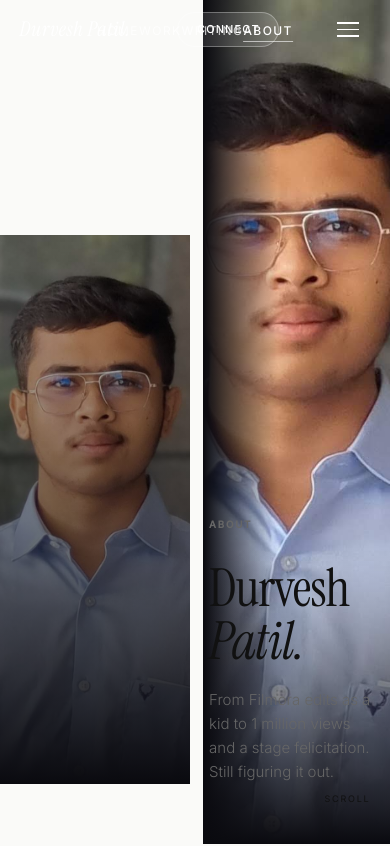
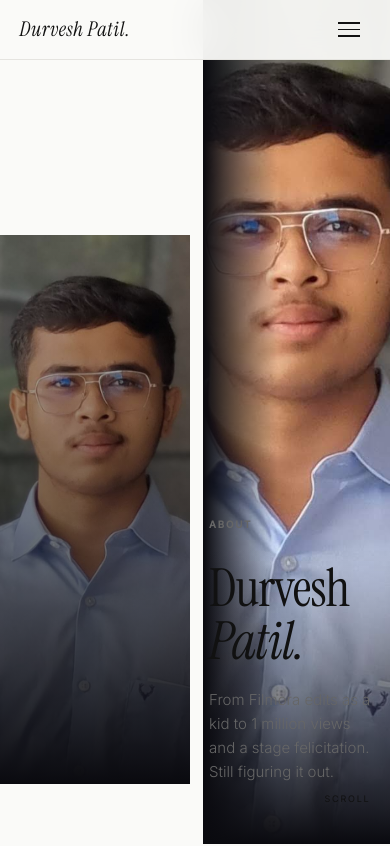
Before and after one commit to durveshpatil17/durvesh-portfolio-2026, a React (Vite) app: page /about in a window 390 px wide. Shown: the top 846 px of the page. Built offline with nearby package versions, Linux system fonts and the light colour scheme.

Commit message:
fix: responsive nav layout and photo positions

```diff
--- a/src/index.css
+++ b/src/index.css
@@ -12,6 +12,25 @@ html, body {
   scroll-behavior: auto;
   background: #FAFAF8;
   color: #111111;
+}
+
+/* Responsive visibility */
+.nav-links-desktop { display: none; }
+.nav-cta-desktop { display: none; }
+.nav-menu-btn { display: flex; }
+
+@media (min-width: 768px) {
+  .nav-links-desktop { display: flex; }
+  .nav-cta-desktop { display: block; }
+  .nav-menu-btn { display: none; }
+}
+
+.hero-desktop { display: none; }
+.hero-mobile { display: block; }
+
+@media (min-width: 1024px) {
+  .hero-desktop { display: block; }
+  .hero-mobile { display: none; }
 }
 
 /* Typography scale */
--- a/src/layout/Navbar.jsx
+++ b/src/layout/Navbar.jsx
@@ -13,44 +13,50 @@ export default function Navbar() {
   const [scrolled, setScrolled]   = useState(false);
   const [menuOpen, setMenuOpen]   = useState(false);
   const [onDark,   setOnDark]     = useState(true);
+  const [hovered,  setHovered]    = useState(false);
   const location = useLocation();
 
-  // Detect if we're in the dark hero zone
+  const isHomePage = location.pathname === '/';
+
+  // Detect if we're in the dark hero zone (only on HomePage)
   useEffect(() => {
     const handler = () => {
       const heroHeight = window.innerHeight;
       setScrolled(window.scrollY > 60);
-      setOnDark(window.scrollY < heroHeight * 0.8);
+      setOnDark(isHomePage && window.scrollY < heroHeight * 0.8);
     };
     window.addEventListener('scroll', handler, { passive: true });
-    handler();
+    handler(); // run once on mount or route change
     return () => window.removeEventListener('scroll', handler);
-  }, []);
+  }, [isHomePage]);
 
   useEffect(() => { setMenuOpen(false); }, [location]);
   useEffect(() => { document.body.style.overflow = menuOpen ? 'hidden' : ''; }, [menuOpen]);
 
   const isActive = (to) => to === '/' ? location.pathname === '/' : location.pathname.startsWith(to);
 
-  const textColor = scrolled
+  const textColor = scrolled || hovered
     ? '#111111'
     : onDark ? 'rgba(255,255,255,0.75)' : '#111111';
-  const activeColor = scrolled ? '#534AB7' : onDark ? '#FFFFFF' : '#534AB7';
-  const logoColor   = scrolled ? '#111111' : onDark ? '#FFFFFF' : '#111111';
+  const activeColor = scrolled || hovered ? '#534AB7' : onDark ? '#FFFFFF' : '#534AB7';
+  const logoColor   = scrolled || hovered ? '#111111' : onDark ? '#FFFFFF' : '#111111';
 
   return (
     <>
-      <nav style={{
+      <nav
+        onMouseEnter={() => setHovered(true)}
+        onMouseLeave={() => setHovered(false)}
+        style={{
         position: 'fixed', top: 0, left: 0, right: 0, zIndex: 50,
         height: '60px',
         display: 'flex', alignItems: 'center',
         justifyContent: 'space-between',
         padding: '0 clamp(1.25rem, 5vw, 4rem)',
         transition: 'background 0.4s, border-color 0.4s, backdrop-filter 0.4s',
-        background: scrolled ? 'rgba(250,250,248,0.94)' : 'transparent',
-        borderBottom: scrolled ? '0.5px solid #E5E4E0' : '0.5px solid transparent',
-        backdropFilter: scrolled ? 'blur(20px)' : 'none',
-        WebkitBackdropFilter: scrolled ? 'blur(20px)' : 'none',
+        background: scrolled || hovered ? 'rgba(250,250,248,0.94)' : 'transparent',
+        borderBottom: scrolled || hovered ? '0.5px solid #E5E4E0' : '0.5px solid transparent',
+        backdropFilter: scrolled || hovered ? 'blur(20px)' : 'none',
+        WebkitBackdropFilter: scrolled || hovered ? 'blur(20px)' : 'none',
       }}>
         {/* Logo */}
         <Link to="/" style={{
@@ -63,7 +69,7 @@ export default function Navbar() {
         </Link>
 
         {/* Desktop links */}
-        <div className="hidden md:flex" style={{ gap: '2.5rem', position: 'absolute', left: '50%', transform: 'translateX(-50%)' }}>
+        <div className="nav-links-desktop" style={{ gap: '2.5rem', position: 'absolute', left: '50%', transform: 'translateX(-50%)' }}>
           {LINKS.map(({ to, label }) => {
             const active = isActive(to);
             return (
@@ -82,7 +88,7 @@ export default function Navbar() {
                   <span style={{
                     position: 'absolute', bottom: '-4px', left: 0, right: 0,
                     height: '1px',
-                    background: scrolled ? '#534AB7' : onDark ? 'rgba(255,255,255,0.6)' : '#534AB7',
+                    background: scrolled || hovered ? '#534AB7' : onDark ? 'rgba(255,255,255,0.6)' : '#534AB7',
                   }} />
                 )}
               </Link>
@@ -91,11 +97,11 @@ export default function Navbar() {
         </div>
 
         {/* Connect CTA — desktop */}
-        <a href="#contact" className="hidden md:block" style={{
+        <a href="#contact" className="nav-cta-desktop" style={{
           padding: '0.5rem 1.25rem',
-          background: scrolled ? '#111111' : onDark ? 'rgba(255,255,255,0.12)' : '#111111',
-          border: scrolled ? '0.5px solid #111111' : onDark ? '0.5px solid rgba(255,255,255,0.3)' : '0.5px solid #111111',
-          color: scrolled ? '#FFFFFF' : onDark ? '#FFFFFF' : '#FFFFFF',
+          background: scrolled || hovered ? '#111111' : onDark ? 'rgba(255,255,255,0.12)' : '#111111',
+          border: scrolled || hovered ? '0.5px solid #111111' : onDark ? '0.5px solid rgba(255,255,255,0.3)' : '0.5px solid #111111',
+          color: scrolled || hovered ? '#FFFFFF' : onDark ? '#FFFFFF' : '#FFFFFF',
           borderRadius: '30px',
           fontSize: '11px', letterSpacing: '0.1em', textTransform: 'uppercase',
           textDecoration: 'none', fontWeight: 500,
@@ -107,13 +113,13 @@ export default function Navbar() {
         </a>
 
         {/* Mobile hamburger */}
-        <button className="md:hidden" onClick={() => setMenuOpen(!menuOpen)}
+        <button className="nav-menu-btn" onClick={() => setMenuOpen(!menuOpen)}
           style={{ background: 'none', border: 'none', cursor: 'pointer', padding: '10px', display: 'flex', flexDirection: 'column', gap: '5px', minWidth: '44px', minHeight: '44px', alignItems: 'center', justifyContent: 'center' }}
           aria-label="Toggle menu">
           {[0,1,2].map(i => (
             <span key={i} style={{
               display: 'block', width: '22px', height: '1.5px',
-              background: onDark && !scrolled ? '#FFFFFF' : '#111111',
+              background: (onDark && !scrolled && !hovered) ? '#FFFFFF' : '#111111',
               transition: 'all 0.3s',
               transform: menuOpen
                 ? i === 0 ? 'rotate(45deg) translate(4.5px,4.5px)'
--- a/src/pages/HomePage.jsx
+++ b/src/pages/HomePage.jsx
@@ -10,12 +10,12 @@ import { reels } from '../data/reels';
 gsap.registerPlugin(ScrollTrigger);
 
 const HERO_PHOTOS = [
-  { src: '/assets/images/personal/Personal Photo 2.JPG',  pos: 'center 15%', mPos: 'center 20%' },
-  { src: '/assets/images/personal/personal photo 3.jpeg',  pos: 'center 15%', mPos: 'center 20%' },
-  { src: '/assets/images/personal/Personal photo 4.jpg',  pos: 'center 20%', mPos: 'center 25%' },
-  { src: '/assets/images/personal/Personal photo 6.jpg',  pos: 'center 10%', mPos: 'center 15%' },
-  { src: '/assets/images/personal/personal photo 7.webp',  pos: 'center 15%', mPos: 'center 20%' },
-  { src: '/assets/images/personal/personal photo 8.jpg',  pos: 'center 15%', mPos: 'center 20%' },
+  { src: '/assets/images/personal/Personal Photo 2.JPG',  pos: 'center 30%', mPos: 'center 35%' },
+  { src: '/assets/images/personal/personal photo 3.jpeg',  pos: 'center 25%', mPos: 'center 30%' },
+  { src: '/assets/images/personal/Personal photo 4.jpg',  pos: 'center 35%', mPos: 'center 40%' },
+  { src: '/assets/images/personal/Personal photo 6.jpg',  pos: 'center 20%', mPos: 'center 25%' },
+  { src: '/assets/images/personal/personal photo 7.webp',  pos: 'center 25%', mPos: 'center 30%' },
+  { src: '/assets/images/personal/personal photo 8.jpg',  pos: 'center 30%', mPos: 'center 35%' },
 ];
 
 const HERO_STATS = [
@@ -68,7 +68,7 @@ export default function HomePage() {
           position: 'absolute', top: 0, right: 0, bottom: 0,
           width: '52%',
           zIndex: 0,
-        }} className="hidden lg:block">
+        }} className="hero-desktop">
           <div style={{
             display: 'flex',
             width: `${HERO_PHOTOS.length * 100}%`,
@@ -88,7 +88,7 @@ export default function HomePage() {
         </div>
 
         {/* Mobile photo — full bleed top half */}
-        <div className="lg:hidden" style={{ position: 'absolute', top: 0, left: 0, right: 0, height: '55vh', overflow: 'hidden' }}>
+        <div className="hero-mobile" style={{ position: 'absolute', top: 0, left: 0, right: 0, height: '55vh', overflow: 'hidden' }}>
           <div style={{
             display: 'flex',
             width: `${HERO_PHOTOS.length * 100}%`,
```
